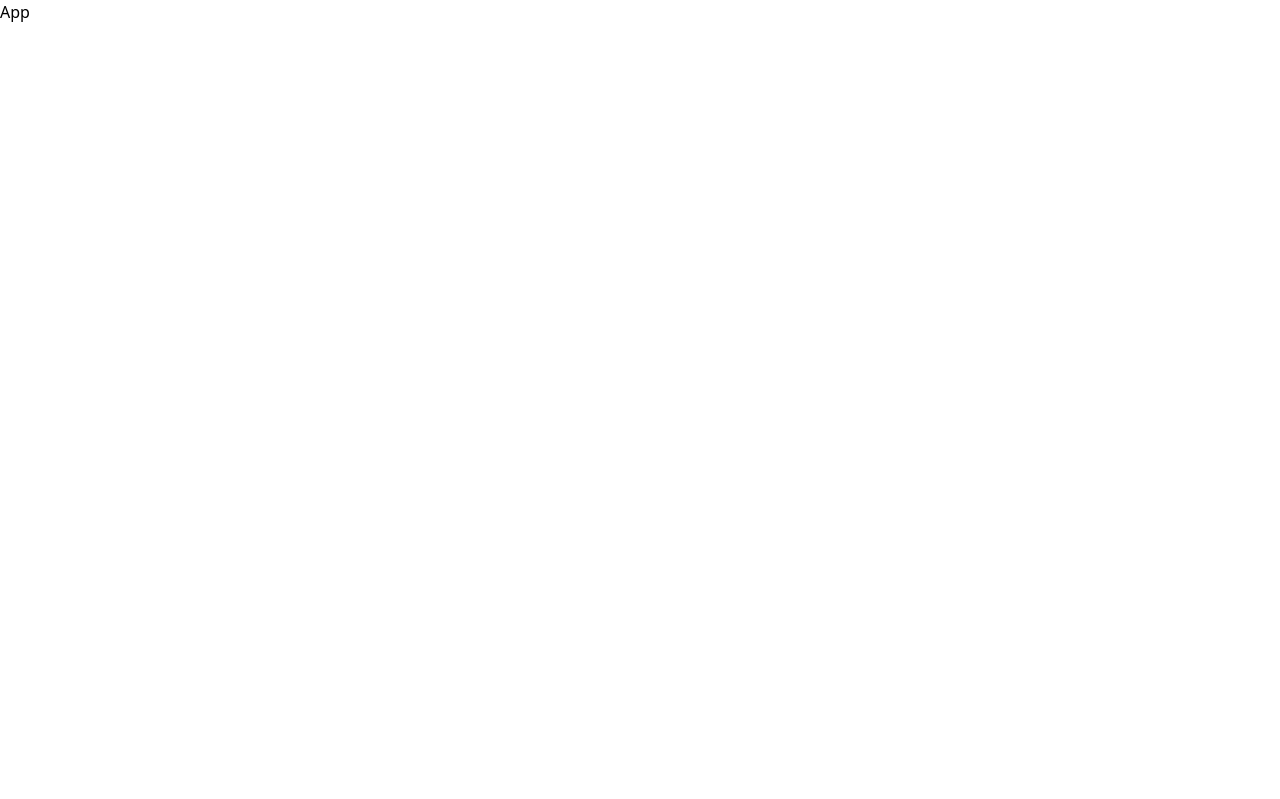
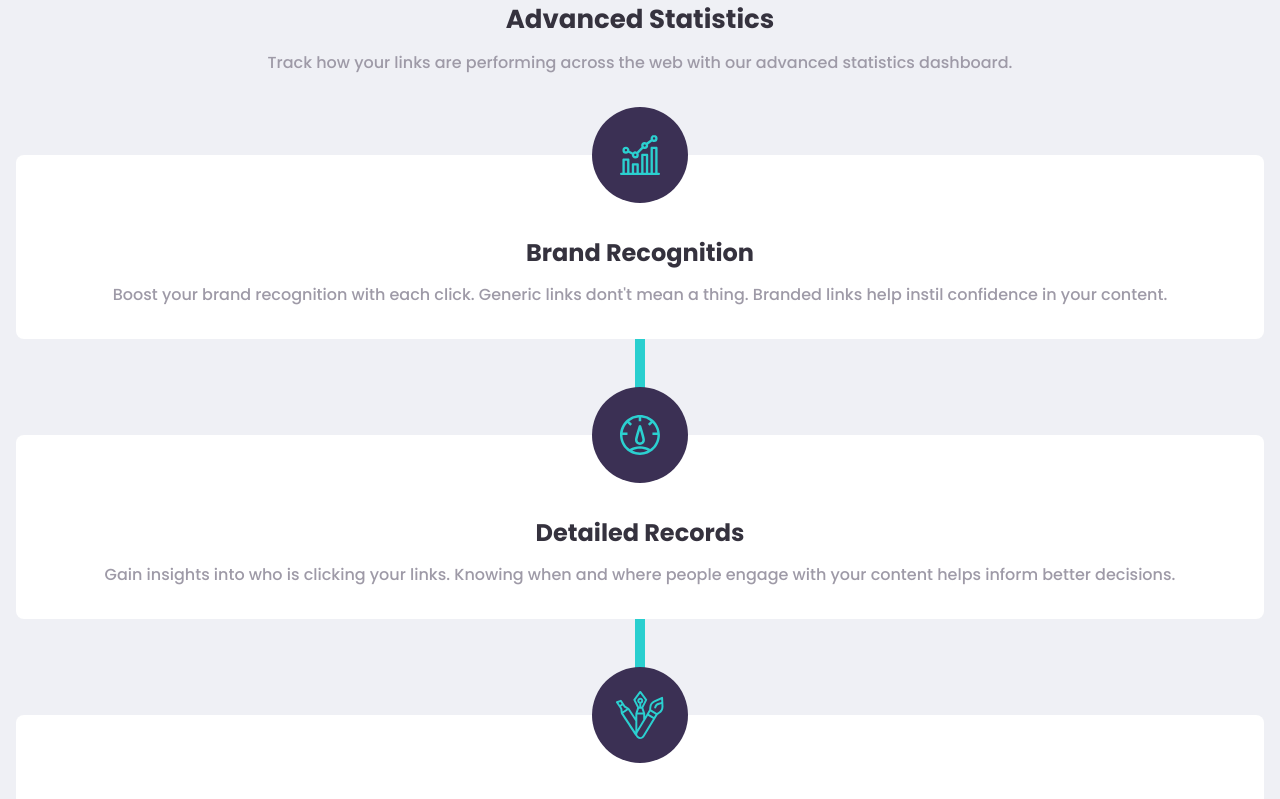
Before and after one commit to CiroJSCH/URL-shortening-API-landing-page, a React (Vite) app: page / in a window 1280 px wide. Shown: the top 799 px of the page. Built offline with nearby package versions, Linux system fonts and the light colour scheme.

Commit message:
Statistics Component

```diff
--- a/src/App.tsx
+++ b/src/App.tsx
@@ -1,10 +1,17 @@
-import React from 'react'
+// Components
+import Footer from "@/components/Footer";
+import Cta from "@/components/Cta";
+import Statistics from "@/components/Statistics";
 
 type Props = {}
 
 const App = (props: Props) => {
   return (
-    <div>App</div>
+    <main className="font-poppins">
+      <Statistics />
+      <Cta />
+      <Footer />
+    </main>
   )
 }
 
--- /dev/null
+++ b/src/components/StatisticCard.tsx
@@ -0,0 +1,23 @@
+import { IStatistics } from "@/constants/statistics";
+
+type Props = IStatistics
+
+const StatisticCard = ({name, description, image}: Props) => {
+  return (
+    <div className='bg-white relative px-7 pb-5 pt-16 rounded-lg z-[100]'>
+      <div className='absolute -top-[48px] left-[calc(50%-48px)] grid place-content-center bg-primary-violet rounded-full p-6 min-w-[96px] min-h-[96px]'>
+        <img src={image} alt={`${name} image`} />
+      </div>
+      <div className='text-center mb-3 mt-4'>
+        <h4 className='text-gray-700 text-[24px] font-bold mb-3'>
+          {name}
+        </h4>
+        <p className='text-gray-600'>
+          {description}
+        </p>
+      </div>
+    </div>
+  )
+}
+
+export default StatisticCard
--- /dev/null
+++ b/src/components/Statistics.tsx
@@ -0,0 +1,32 @@
+// Components
+import StatisticCard from './StatisticCard';
+
+// Constants
+import { statistics } from '@/constants/statistics';
+
+const Statistics = () => {
+  return (
+    <section className='bg-gray-500 px-4 pb-16'>
+      <div className='text-center mb-3'>
+        <h3 className='text-gray-700 text-[26px] font-bold mb-3'>
+          Advanced Statistics
+        </h3>
+        <p className='text-gray-600'>
+          Track how your links are performing across the web with our advanced
+          statistics dashboard.
+        </p>
+      </div>
+      <section className='relative mt-20'>
+        <div className='flex flex-col gap-24'>
+          {statistics.map((statistic, index) => (
+            <StatisticCard {...statistic} key={`statistic-${index}`} />
+          ))}
+        </div>
+
+        <div className='absolute top-0 left-[calc(50%-5px)] z-10 bg-primary-cyan w-[10px] h-[100%]' />
+      </section>
+    </section>
+  );
+};
+
+export default Statistics;
```
